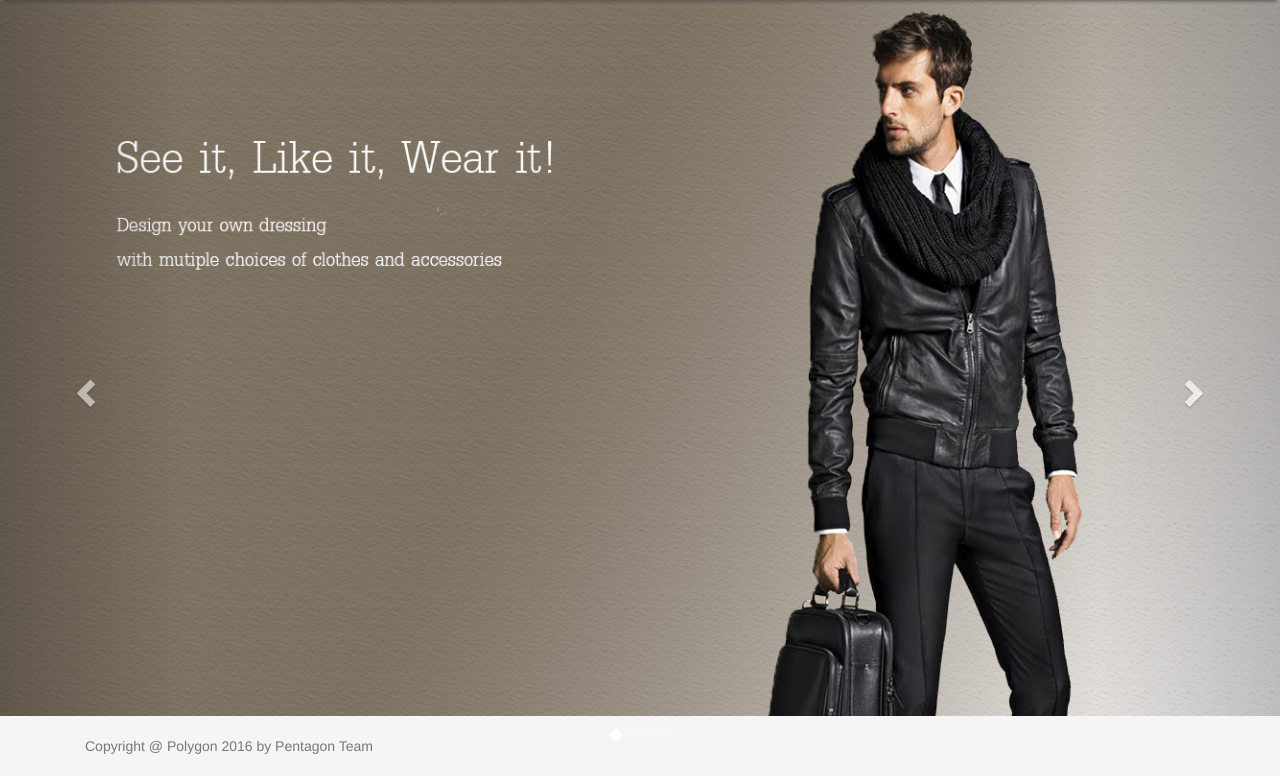
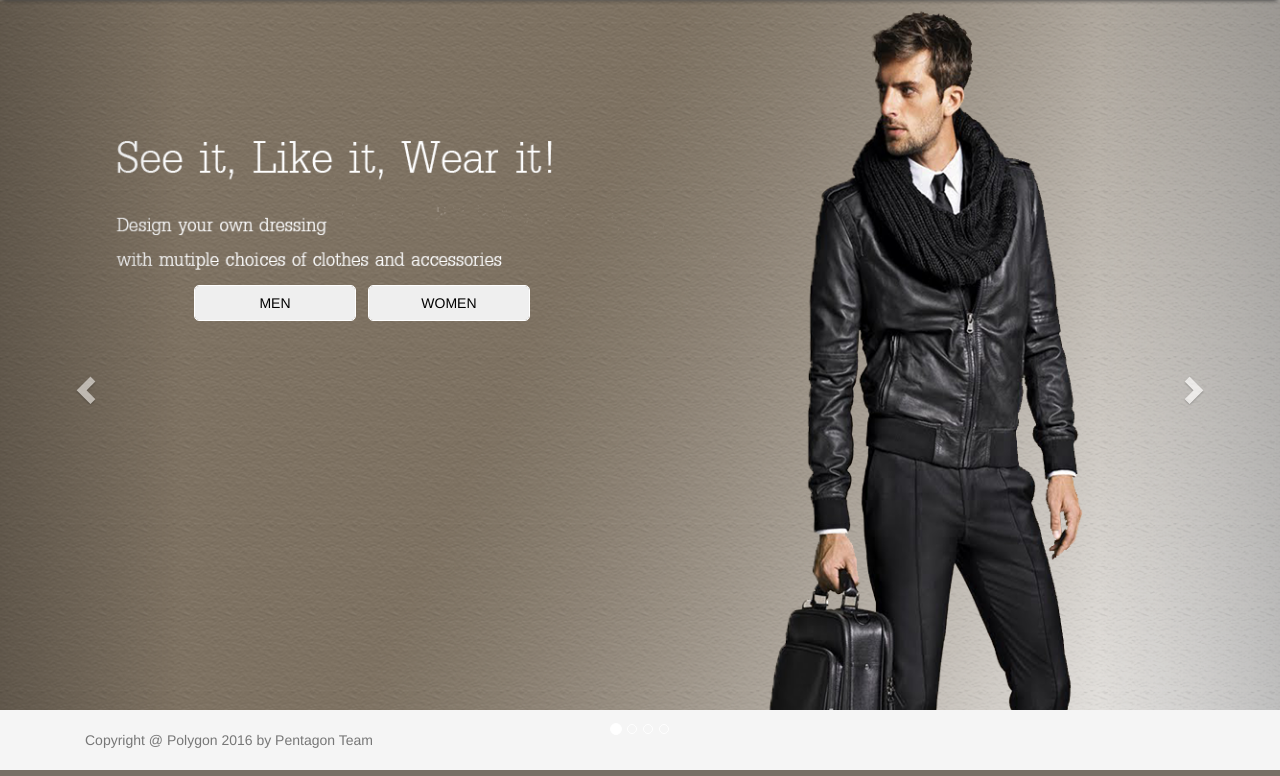
Before and after one commit to kasiditp/Pentagon, a Django app: page / in a window 1280 px wide. Shown: the part 55-831 px from the top of the page. Run offline with Django 3.2, Linux system fonts and the light colour scheme; some libraries are stand-ins or nearby versions.

Commit message:
Add men and women button and link to product page

```diff
--- a/base/static/base/css/home.css
+++ b/base/static/base/css/home.css
@@ -4,46 +4,74 @@
     /*background-image: url("../image/homeBG.png");*/
 }
 
-/*.photo {*/
-    /*animation: round 16s infinite;*/
-    /*opacity: 0;*/
-    /*position: absolute;*/
-    /*height: 500px;*/
-/*}*/
 
-/*.bg {*/
-    /*position: absolute;*/
-    /*object-fit: fill;*/
-/*}*/
+/*CAROUSEL*/
+
+.item {
+    position: relative;
+}
 
 .carousel-inner > .item > img,
 .carousel-inner > .item > a > img {
     width: 100%;
+    z-index: -2;
     height: 20%;
 }
 
-/* Animation may used*/
-/*#photo1 {*/
-/*animation-delay: 0s;*/
-/*}*/
+/*BUTTON*/
 
-/*#photo2 {*/
-/*animation-delay: 4s;*/
-/*}*/
+#buttonMen1, #buttonWomen1 {
+    bottom: 450px;
+    margin-left: 10px;
+    left: 200px;
+}
 
-/*#photo3 {*/
-/*animation-delay: 8s;*/
-/*}*/
+#buttonMen2, #buttonWomen2 {
+    bottom: 300px;
+    left: 300px;
+}
 
-/*#photo4 {*/
-/*animation-delay: 12s;*/
-/*}*/
+#buttonMen3, #buttonWomen3 {
+    bottom: 300px;
+    left: 300px;
+}
 
-/*@keyframes round {*/
-/*15% {*/
-/*opacity: 1;*/
-/*}*/
-/*80% {*/
-/*opacity: 0;*/
-/*}*/
-/*}*/
+#buttonMen4, #buttonWomen4 {
+    bottom: 300px;
+    left: 300px;
+}
+
+.btn {
+    position: relative;
+    color: #000;
+    cursor: pointer;
+    display: block;
+    font-size: 16px;
+    font-weight: 400;
+    line-height: 45px;
+    margin: 0 auto 2em;
+    max-width: 160px;
+    text-decoration: none;
+    text-transform: uppercase;
+    vertical-align: middle;
+    width: 100%;
+
+}
+
+.btn-5 {
+  border: 0 solid;
+  box-shadow: inset 0 0 20px rgba(255, 255, 255, 0);
+  outline: 1px solid;
+  outline-color: #ffffff;
+  outline-offset: 0px;
+  text-shadow: none;
+  transition: all 1250ms cubic-bezier(0.19, 1, 0.22, 1);
+}
+
+.btn-5:hover {
+  border: 1px solid;
+  box-shadow: inset 0 0 20px rgba(255, 255, 255, .5), 0 0 20px rgba(255, 255, 255, .2);
+  outline-color: rgba(255, 255, 255, 0);
+  outline-offset: 15px;
+  text-shadow: 1px 1px 2px #427388;
+}
--- a/templates/pages/base/home.html
+++ b/templates/pages/base/home.html
@@ -25,30 +25,57 @@
                 </ol>
 
                 <!-- Wrapper for slides -->
+
                 <div class="carousel-inner" role="listbox">
                     <div class="item active">
                         <img src="{% static 'base/image/homeBG.png' %}">
-                        <div class="button">Men</div>
-                        <div class="button">Women</div>
+                        <a href="{% url 'product:product_view' %}">
+                            <button class="btn btn-5" id="buttonMen1" style="text-align: center">Men</button>
+                        </a>
+                        <a href="{% url 'product:product_view' %}">
+                            <button class="btn btn-5" id="buttonWomen1" style="text-align: center">Women</button>
+                        </a>
                     </div>
 
                     <div class="item">
                         <img src="{% static 'base/image/pic5.png' %}">
+                        <a href="{% url 'product:product_view' %}">
+                            <button class="btn btn-5" id="buttonMen2" style="text-align: center">Men</button>
+                        </a>
+                        <a href="{% url 'product:product_view' %}">
+                            <button class="btn btn-5" id="buttonWomen2" style="text-align: center">Women</button>
+                        </a>
                     </div>
 
                     <div class="item">
                         <img src="{% static 'base/image/pic7.png' %}">
+                        <a href="{% url 'product:product_view' %}">
+                            <button class="btn btn-5" id="buttonMen3" style="text-align: center">Men</button>
+                        </a>
+                        <a href="{% url 'product:product_view' %}">
+                            <button class="btn btn-5" id="buttonWomen3" style="text-align: center">Women</button>
+                        </a>
                     </div>
 
                     <div class="item">
                         <img src="{% static 'base/image/pic4.png' %}">
+                        <a href="{% url 'product:product_view' %}">
+                            <button class="btn btn-5" id="buttonMen4" style="text-align: center">Men</button>
+                        </a>
+                        <a href="{% url 'product:product_view' %}">
+                            <button class="btn btn-5" id="buttonWomen4" style="text-align: center">Women</button>
+                        </a>
                     </div>
+
+
                 </div>
+
 
                 <!-- Left and right controls -->
                 <a class="left carousel-control" href="#myCarousel" role="button" data-slide="prev">
                     <span class="glyphicon glyphicon-chevron-left" aria-hidden="true"></span>
                     <span class="sr-only">Previous</span>
+
                 </a>
                 <a class="right carousel-control" href="#myCarousel" role="button" data-slide="next">
                     <span class="glyphicon glyphicon-chevron-right" aria-hidden="true"></span>
```
